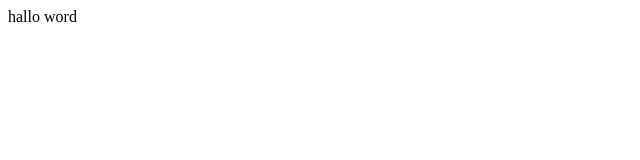
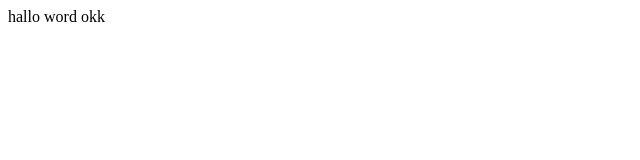
Before and after one commit to devcowsar/ted, a plain HTML site: page index.html in a window 1280 px wide. Shown: the full height of the page, 0-640 px from the left. Drawn offline with Linux system fonts and the light colour scheme.

Commit message:
create new 2 branch & file edit

```diff
--- a/index.html
+++ b/index.html
@@ -7,6 +7,6 @@
     <title>Document</title>
 </head>
 <body>
-    hallo word
+    hallo word okk
 </body>
 </html>
```
